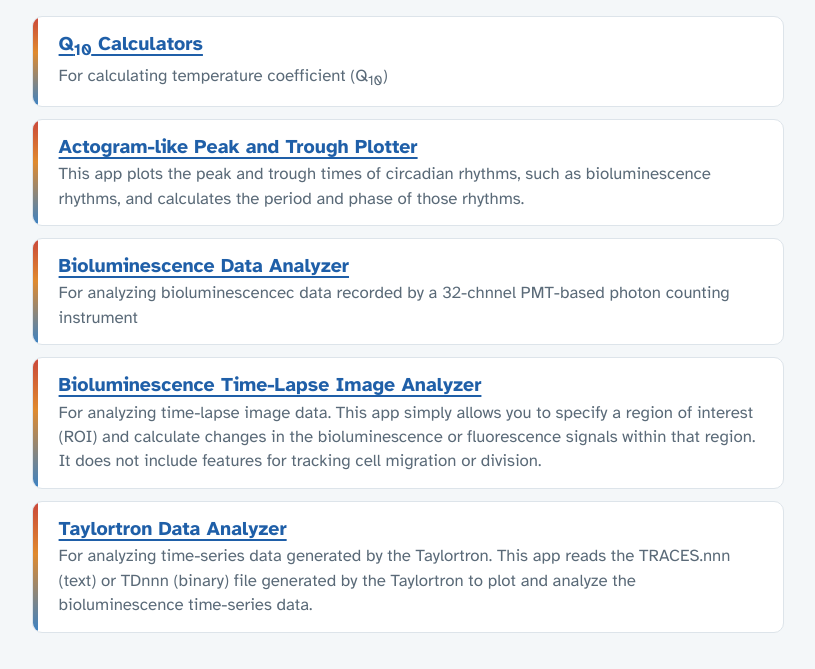
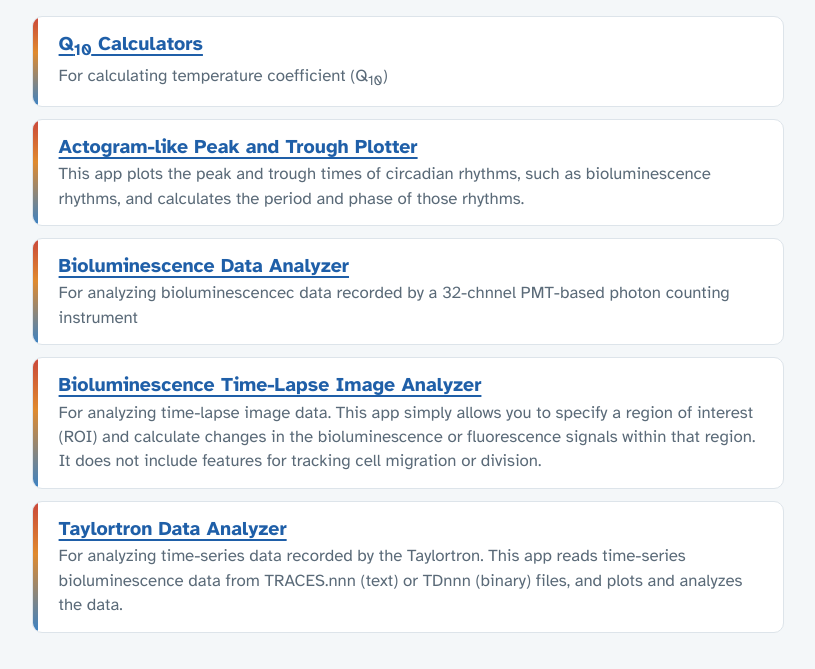
Before and after one commit to dxda6216/Web_Applications, a plain HTML site: page index.html in a window 1280 px wide. Shown: the part 107-776 px from the top of the page, without its empty margins (232-1047 px from the left). Drawn offline with Linux system fonts and the light colour scheme.

Commit message:
Update index.html

```diff
--- a/index.html
+++ b/index.html
@@ -166,8 +166,9 @@
     </li>
     <li>
       <h2 class="name"><a href="./taylortron_data_analysis/index.html">Taylortron Data Analyzer</a></h2>
-      <p class="desc">For analyzing time-series data generated by the Taylortron. This app reads the TRACES.nnn (text) or TDnnn (binary) file generated by the Taylortron to plot and analyze the bioluminescence time-series data.</li>
-    </ul>
+      <p class="desc">For analyzing time-series data recorded by the Taylortron. This app reads time-series bioluminescence data from TRACES.nnn (text) or TDnnn (binary) files, and plots and analyzes the data.</p>
+    </li>
+  </ul>
 </main>
 </body>
 </html>
```
